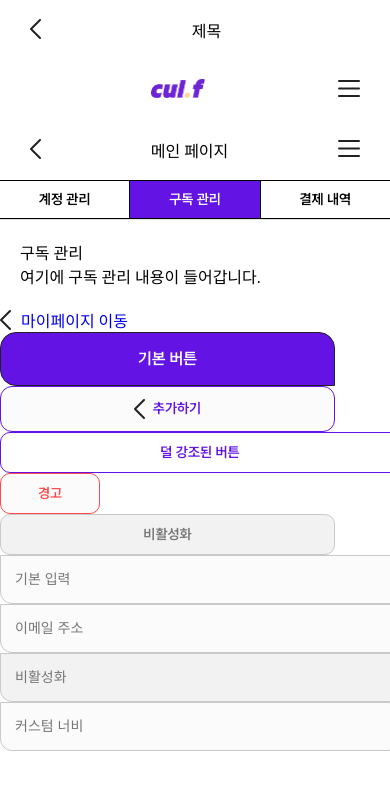
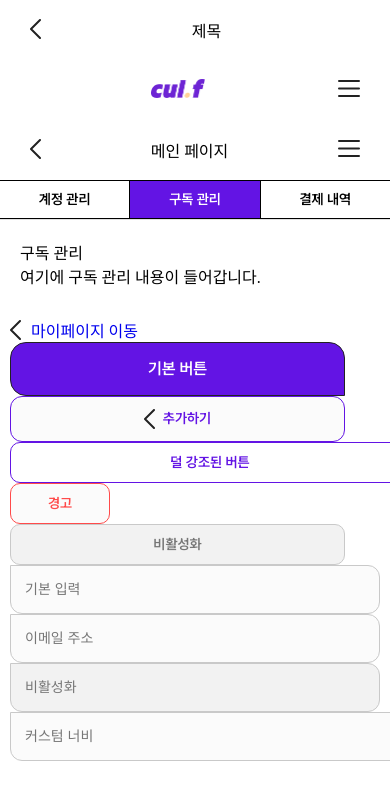
Before and after one commit to fornerds/curf, a React (Vite) app in the folder frontend/: page / in a window 390 px wide. Shown: the top 800 px of the page. Built offline with nearby package versions, Linux system fonts and the light colour scheme.

Commit message:
feat: init mobile styles

```diff
--- a/frontend/src/components/Input/Input.module.css
+++ b/frontend/src/components/Input/Input.module.css
@@ -1,5 +1,6 @@
 .inputWrapper {
   width: 100%;
+  box-sizing: border-box;
 }
 
 .input {
@@ -11,6 +12,7 @@
   border-radius: 0px 12px 12px 12px;
   border: 1px solid var(--line-less-highlight, #c9c9c9);
   background: var(--box-default, #fbfbfb);
+  box-sizing: border-box;
 }
 
 .inputElement {
--- a/frontend/src/pages/Homepage/Homepage.module.css
+++ b/frontend/src/pages/Homepage/Homepage.module.css
@@ -19,3 +19,10 @@
 .errorMessage {
   color: var(--pointcolor-red-default);
 }
+
+.main {
+  width: 100%;
+  max-width: var(--max-width);
+  padding: 10px;
+  box-sizing: border-box;
+}
--- a/frontend/src/pages/Homepage/Homepage.tsx
+++ b/frontend/src/pages/Homepage/Homepage.tsx
@@ -74,6 +74,7 @@ export function Homepage() {
         onMenuClick={() => console.log('메뉴 열기')}
       />
       <Tab tabs={tabs} defaultActiveTab="subscription" />
+      <main className={styles.main}>
         <Link to="/mypage" className={styles.link}>
           <LeftIcon />
           마이페이지 이동
@@ -114,6 +115,7 @@ export function Homepage() {
         )}
         <Input placeholder="비활성화" disabled />
         <Input placeholder="커스텀 너비" className={styles.customWidth} />
+      </main>
     </>
   );
 }
```
Lines whose indentation alone changed are shown as unchanged.
